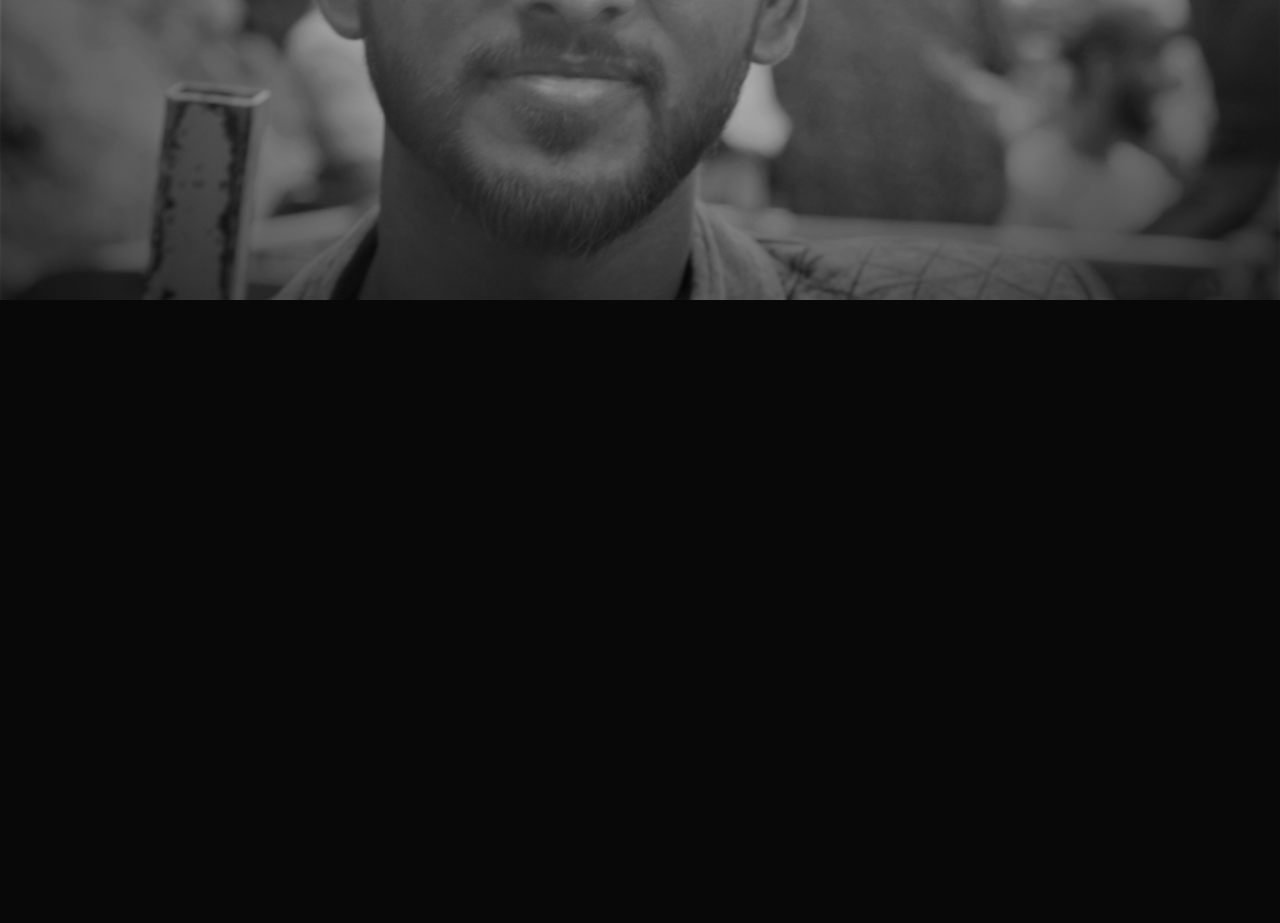
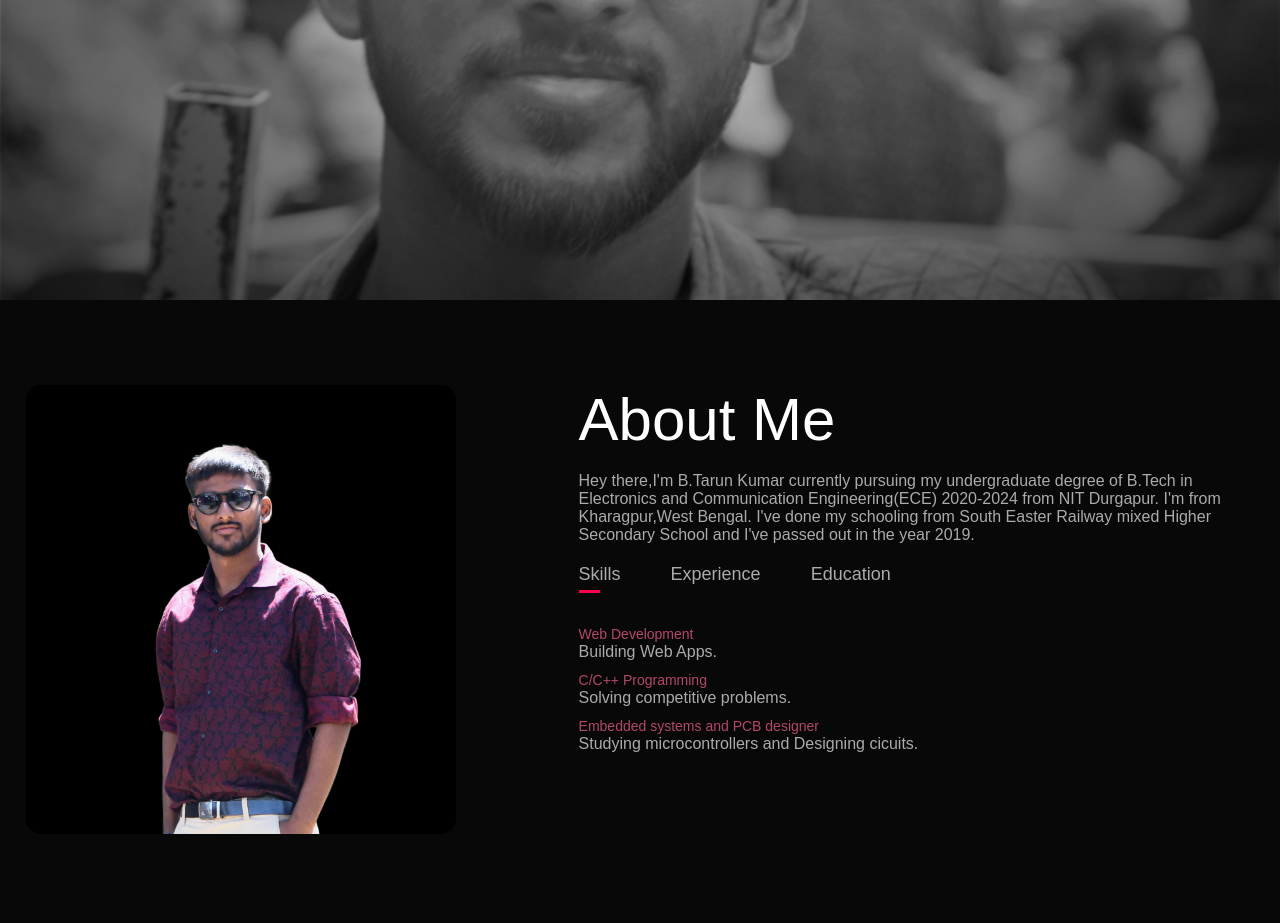
Before and after one commit to tarun9832/portfolio, a website: page index.html in a window 1280 px wide. Shown: the part 500-1423 px from the top of the page. Before the commit the page ends 800 px from the top, so only its background shows below. Drawn offline with Linux system fonts and the light colour scheme.

Commit message:
upto about and logo,srevices to go

```diff
--- a/index.html
+++ b/index.html
@@ -31,5 +31,49 @@
         </div>
 
     </div>
+    <!-- about -->
+    <div id="about">
+        <div class="container">
+            <div class="row">
+                <div class="about-col-1">
+                    <img src="images/user.png" alt="" class="user">
+                </div>
+                <div class="about-col-2">
+                    <h1 class="sub-title">About Me</h1>
+                    <br>
+                    <p>
+                        Hey there,I'm B.Tarun Kumar currently pursuing my undergraduate degree of B.Tech in Electronics and Communication Engineering(ECE) 2020-2024 from NIT Durgapur. I'm from Kharagpur,West Bengal. I've done my schooling from South Easter Railway mixed Higher Secondary School and I've passed out in the year 2019.
+                    </p>
+                    <div class="tab-titles">
+                        <p class="tab-links active-link" onclick="opentab('skills')">Skills</p>
+                        <p class="tab-links" onclick="opentab('experience')">Experience</p>
+                        <p class="tab-links" onclick="opentab('education')">Education</p>
+                    </div>
+                    <div class="tab-contents active-tab" id="skills">
+                        <ul>
+                            <li><span> Web Development</span><br> Building Web Apps.</li>
+                            <li><span>C/C++ Programming</span><br> Solving competitive problems.</li>
+                            <li><span>Embedded systems and PCB designer</span><br> Studying microcontrollers and Designing cicuits.</li>
+                        </ul>
+                    </div>
+                    <div class="tab-contents" id="experience">
+                        <ul>
+                            <li><span> CCA,Robocell</span><br> Senior executive member.</li>
+                            <li><span>ECE Students Society</span><br> Senior member.</li>
+                            <li><span>Robocon 2022, NIT Durgapur</span><br> 'Pegasus' Team member.</li>
+                        </ul>
+                    </div>
+                    <div class="tab-contents" id="education">
+                        <ul>
+                            <li><span> 2020-2024</span><br> NIT Durgapur,B.Tech,ECE-2020-2024 .</li>
+                            <li><span>2019</span><br> S.E.Rly school, higher Secondary Education.</li>
+                            <li><span>2017</span><br> S.E.Rly school, primary Education.</li>
+                        </ul>
+                    </div>
+                </div>
+            </div>
+        </div>
+    </div>
+    <script src="js/index.js"></script>
 </body>
 </html>
--- a/public/css/styles.css
+++ b/public/css/styles.css
@@ -12,8 +12,8 @@ body{
 .logo{
 border: 0px;
 text-align: left;
-font-family: "Open Sans";
-font-size: 5vw;
+font-family: "Bodoni";
+font-size: 4vw;
 
 color: #E5B8F4;
 }
@@ -74,3 +74,76 @@ nav ul li a:hover::after{
    color: #FD8A8A;
    position: relative;
 }
+
+/* .user{
+    width: 30%;
+    height: 60vh;
+    margin-left: 0;
+} */
+
+/* about */
+#about{
+    padding: 80px 0;
+    color: #ababab;
+}
+.row{
+    display: flex;
+    justify-content: space-between;
+    flex-wrap: wrap;
+}
+.about-col-1{
+    flex-basis: 35%;
+
+}
+.about-col-1 img{
+    width: 100%;
+    border-radius: 15px;
+}
+.about-col-2{
+ flex-basis: 55%;
+}
+.sub-title{
+      font-size: 60px;
+      font-weight: 500;
+      color: #fff;
+}
+.tab-titles{
+    display: flex;
+    margin: 20px 0 40px;
+}
+.tab-links{
+    margin-right: 50px;
+    font-size: 18px;
+    font-weight: 500;
+    cursor: pointer;
+    position: relative;
+
+}
+.tab-links::after{
+    content: '';
+    width: 0;
+    height: 3px;
+    background-color: #ff004f;
+    position: absolute;
+    left: 0;
+    bottom: -8px;
+    transition: 0.5s;
+}
+.tab-links.active-link::after{
+    width: 50%;
+}
+.tab-contents ul li{
+  list-style: none;
+  margin: 10px 0;
+
+}
+.tab-contents ul li span{
+    color: #b54769;
+    font-size: 14px;
+}
+.tab-contents{
+    display: none;
+}
+.tab-contents.active-tab{
+ display: block;
+}
--- /dev/null
+++ b/public/js/index.js
@@ -0,0 +1,13 @@
+var tablinks = document.getElementsByClassName("tab-links");
+var tabcontents =document.getElementsByClassName("tab-contents");
+
+function opentab(tabname){
+    for(tablink of tablinks){
+        tablink.classList.remove("active-link");
+    }
+      for (tabcontent of tabcontents) {
+        tabcontent.classList.remove("active-tab");
+      }
+      event.currentTarget.classList.add("active-link");
+      document.getElementById(tabname).classList.add("active-tab");
+}
```
Also changed, not shown: images/logo.jpg (deleted), images/logo.png (deleted), public/images/user.png (added), 1 other file.
